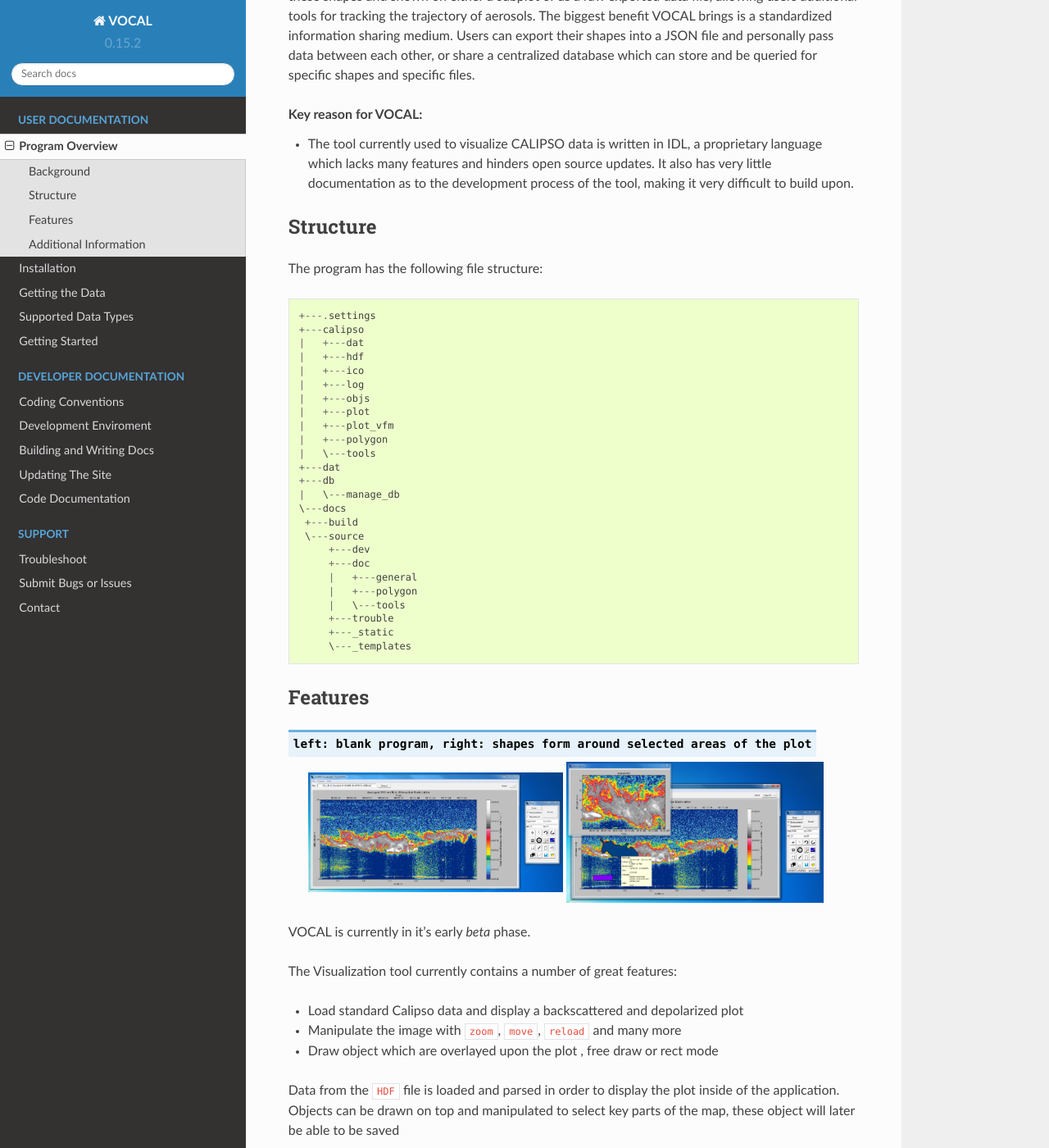
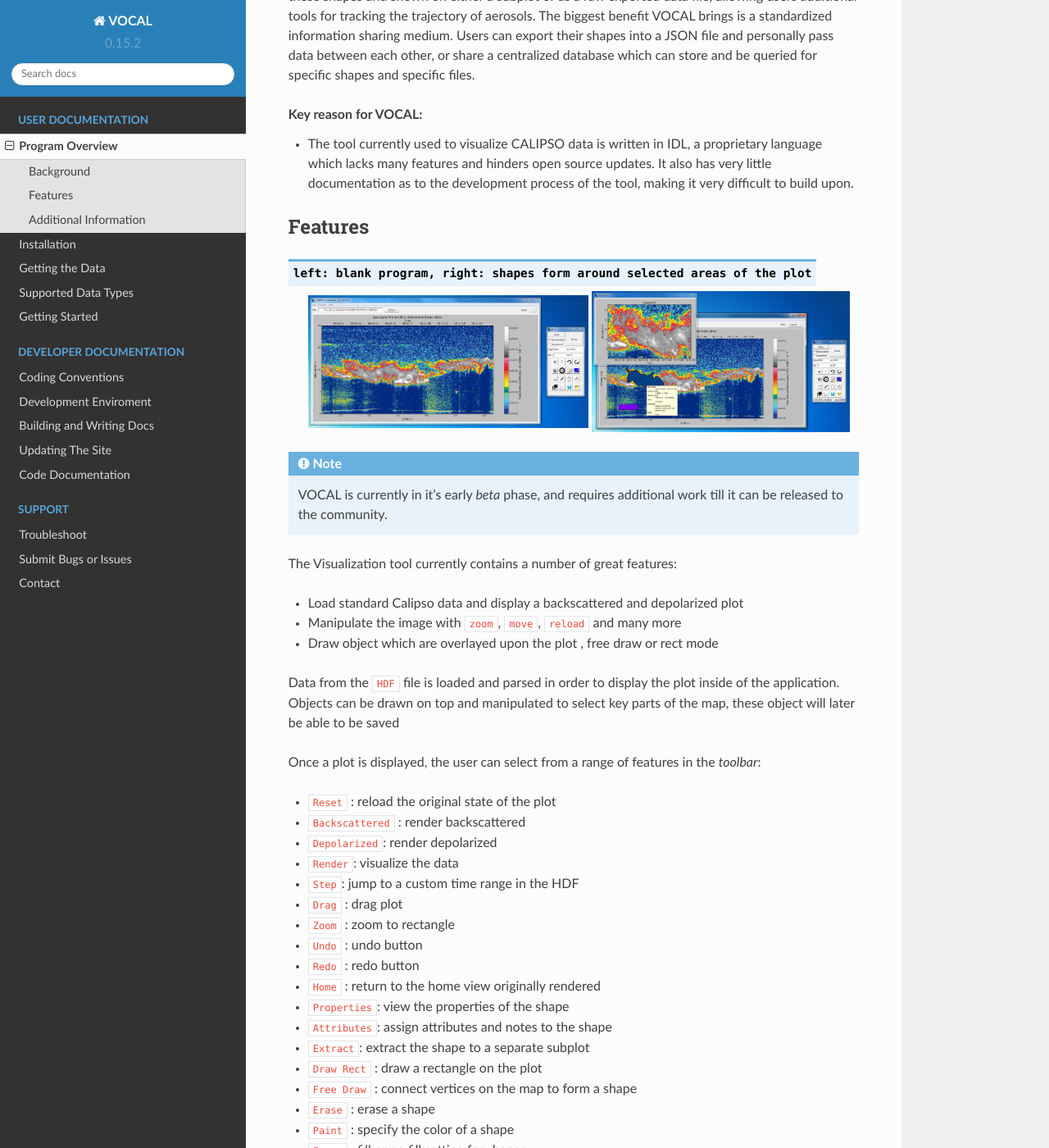
Before and after one commit to NASA-DEVELOP/VOCAL, a Sphinx documentation site: the page built from docs/source/overview.rst, in a window 1280 px wide and 1400 px high, scrolled down 688 px. Shown: the whole window at 82% size. Built offline with Sphinx 7.4.7 and the Read the Docs theme 2.0.0, drawn with Linux system fonts in a browser that asks for light colours.

Commit message:
update to overview doc page

```diff
--- a/docs/source/overview.rst
+++ b/docs/source/overview.rst
@@ -33,52 +33,21 @@
   tool, making it very difficult to build upon.
 
 ----------------------------------------
-Structure
-----------------------------------------
-
-The program has the following file structure::
-
-   +---.settings
-   +---calipso
-   |   +---dat
-   |   +---hdf
-   |   +---ico
-   |   +---log
-   |   +---objs
-   |   +---plot
-   |   +---plot_vfm
-   |   +---polygon
-   |   \---tools
-   +---dat
-   +---db
-   |   \---manage_db
-   \---docs
-    +---build
-    \---source
-        +---dev
-        +---doc
-        |   +---general
-        |   +---polygon
-        |   \---tools
-        +---trouble
-        +---_static
-        \---_templates
-
-
-----------------------------------------
 Features
 ----------------------------------------
 
 .. class:: left: blank program, right: shapes form around selected areas of the plot
 
    .. image:: _static/program.png
-      :scale: 20%
+      :scale: 22%
 
    .. image:: _static/programShapesActive.png
       :scale: 20%
 
 
-VOCAL is currently in it's early *beta* phase.
+.. note::
+   VOCAL is currently in it's early *beta* phase, and requires additional work
+   till it can be released to the community.
 
 The Visualization tool currently contains a number of great features:
 
```
